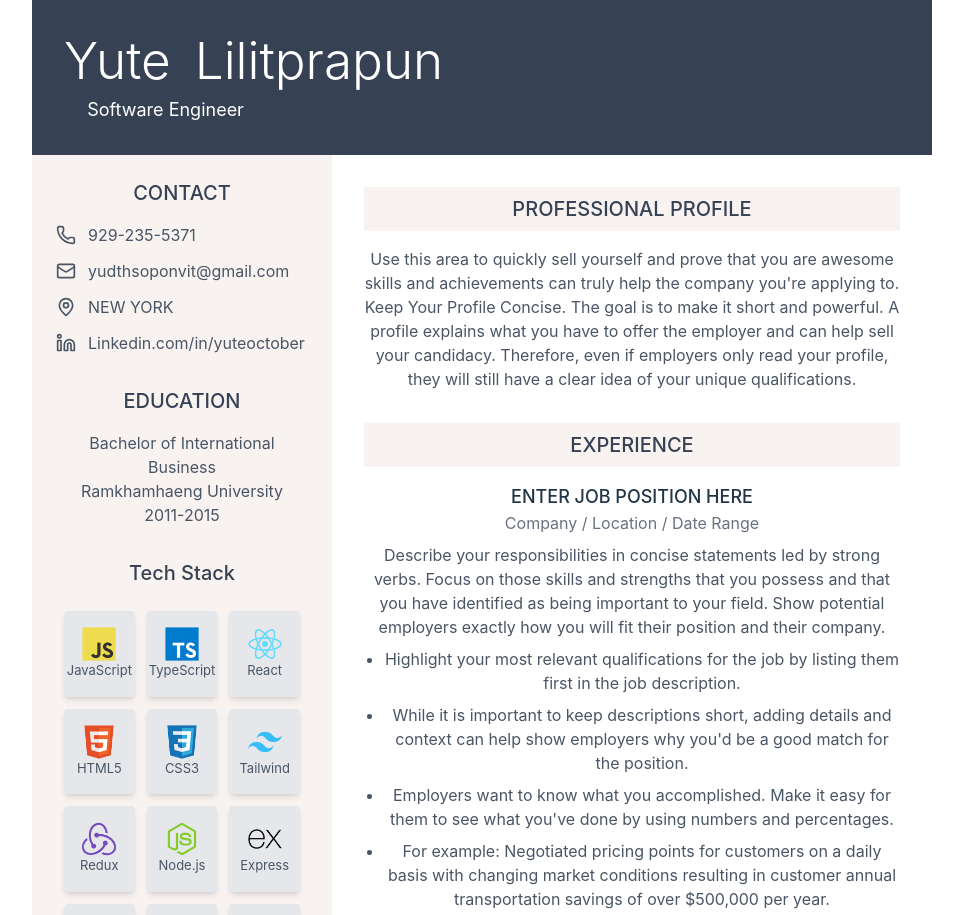
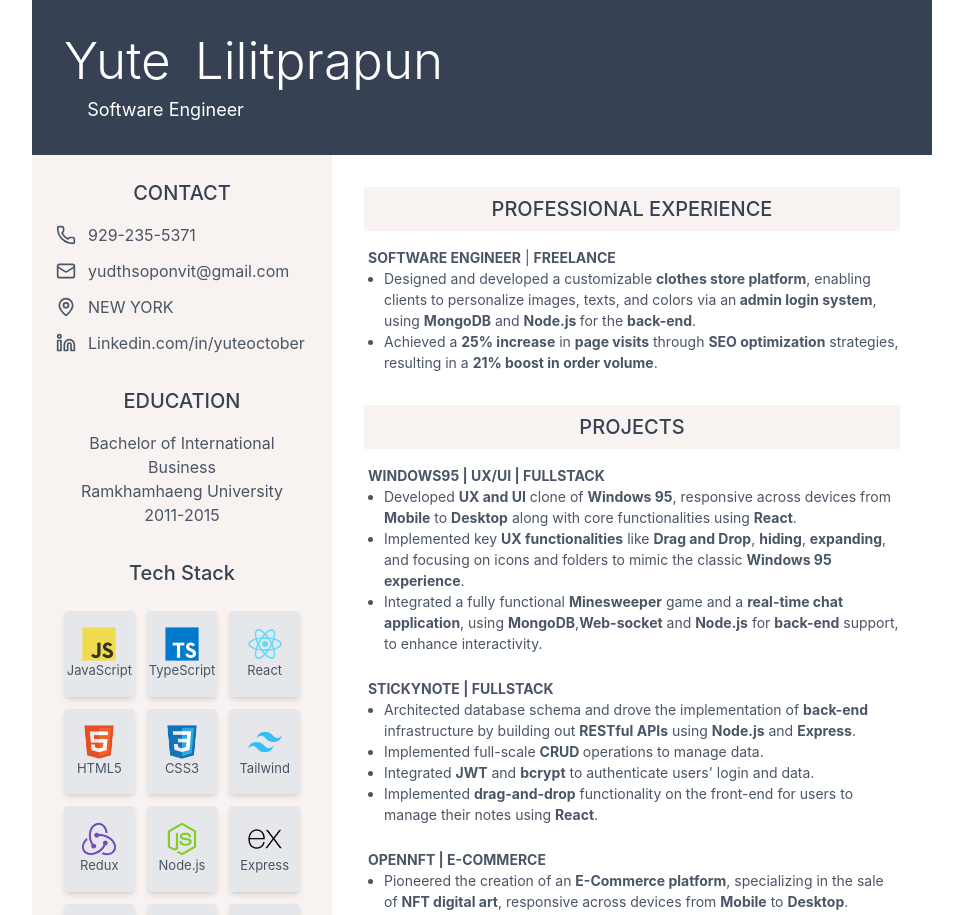
Before and after one commit to Yuteoctober/resume_web, a React (Vite) app: page / in a window 1280 px wide. Shown: the top 915 px of the page, without its empty margins (158-1121 px from the left). Built offline with nearby package versions, Linux system fonts and the light colour scheme.

Commit message:
added all the texts

```diff
--- a/src/components/resume.tsx
+++ b/src/components/resume.tsx
@@ -48,10 +48,106 @@ const techStack = [
   { name: "Mongoose", image: Mongoose },
   { name: "GitHub", image: GitHub },
   { name: "Postman", image: Postman },
+];
+
+const sectionOne = {
+  position: (
+    <>
+      <b>SOFTWARE ENGINEER</b> | <b>FREELANCE</b>
+    </>
+  ),
+  detail: [
+    <>
+      Designed and developed a customizable <b>clothes store platform</b>,
+      enabling clients to personalize images, texts, and colors via an
+      <b> admin login system</b>, using <b>MongoDB</b> and <b>Node.js </b>
+      for the <b>back-end</b>.
+    </>,
+    <>
+      Achieved a <b>25% increase</b> in <b>page visits</b> through <b>SEO optimization</b> strategies, resulting in a <b>21% boost in order volume</b>.
+    </>
+  ]
+};
+
+const sectionTwo = [
+  {
+    position: (
+      <>
+        <b>WINDOWS95 | UX/UI | FULLSTACK </b>
+      </>
+    ),
+    detail: [
+      <>
+        Developed <b>UX and UI</b> clone of <b>Windows 95</b>,
+        responsive across devices from <b>Mobile</b> to <b>Desktop</b> along with
+        core functionalities using <b>React</b>.
+      </>,
+      <>
+        Implemented key <b>UX functionalities</b> like <b>Drag and Drop</b>, <b>hiding</b>, <b>expanding</b>, and focusing on icons and
+        folders to mimic the classic <b>Windows 95 experience</b>.
+      </>,
+      <>
+        Integrated a fully functional <b>Minesweeper</b> game and a <b>real-time chat application</b>, using <b>MongoDB</b>,
+        <b>Web-socket</b> and <b>Node.js</b> for <b>back-end</b> support, to enhance interactivity.
+      </>
+    ]
+  },
+  {
+    position: (
+      <>
+        <b>STICKYNOTE | FULLSTACK</b>
+      </>
+    ),
+    detail: [
+      <>
+        Architected database schema and drove the implementation of <b>back-end</b> infrastructure by
+        building out <b>RESTful APIs</b> using <b>Node.js</b> and <b>Express</b>.
+      </>,
+      <>
+        Implemented full-scale <b>CRUD </b>operations to manage data.
+      </>,
+      <>
+        Integrated <b>JWT</b> and <b>bcrypt</b> to authenticate users' login and data.
+      </>,
+      <>
+        Implemented <b>drag-and-drop</b> functionality on the front-end for users to
+        manage their notes using <b>React</b>.
+      </>
+    ]
+  },
+  {
+    position: (
+      <>
+        <b>OPENNFT | E-COMMERCE</b>
+      </>
+    ),
+    detail: [
+      <>
+        Pioneered the creation of an <b>E-Commerce platform</b>, specializing in the sale of <b>NFT digital art</b>,
+        responsive across devices from <b>Mobile</b> to <b>Desktop</b>.
+      </>,
+      <>
+        Integrated <b>Axios</b> to fetch data from <b>API</b> to display on the <b>front-end</b>.
+      </>,
+      <>
+        Engineered and optimized <b>sorting algorithms</b> to enhance search and filter functionalities.
+      </>
+    ]
+  }
+];
 
 
 
-];
+
+function handleOpenLink(index:number) {
+  switch(index) {
+    case 0: window.open('https://yuteoctober.github.io/wins95Portfolio/', '_blank'); break;
+    case 1: window.open('https://opennft.netlify.app/', '_blank'); break;
+    case 2: window.open('https://fullstack-stickynotes.netlify.app/', '_blank'); break;
+    default: break;
+  }
+}
+
 
 
 
@@ -110,12 +206,10 @@ const techStack = [
             <div className="p-2 text-gray-600 grid grid-cols-3 gap-3">
               {techStack.map((icon, index) => (
                 <div
-                key={index}
-                className="bg-gray-200 p-4 flex flex-col items-center rounded-sm
-                           transition-transform transform hover:scale-105 shadow-md
-                           hover:shadow-lg duration-200"
-              >
-                  <img src={icon.image} alt={icon.name} className=" w-[34px]" />
+                  key={index}
+                  className="bg-gray-200 p-4 flex flex-col items-center rounded-sm transition-transform transform hover:scale-105 shadow-md hover:shadow-lg duration-200"
+                >
+                  <img src={icon.image} alt={icon.name} className="w-[34px]" />
                   <p className="text-[13px] cursor-default">{icon.name}</p>
                 </div>
               ))}
@@ -127,57 +221,37 @@ const techStack = [
         <div className="w-full md:w-2/3 p-8">
           <section className="mb-8">
             <div className="bg-[#f8f3f1] px-4 py-2 mb-4">
-              <h2 className="text-gray-700 font-medium text-xl">PROFESSIONAL PROFILE</h2>
+              <h2 className="text-gray-700 font-medium text-xl">PROFESSIONAL EXPERIENCE</h2>
             </div>
-            <p className="text-gray-600">
-              Use this area to quickly sell yourself and prove that you are awesome skills and achievements can truly
-              help the company you're applying to. Keep Your Profile Concise. The goal is to make it short and powerful.
-              A profile explains what you have to offer the employer and can help sell your candidacy. Therefore, even
-              if employers only read your profile, they will still have a clear idea of your unique qualifications.
-            </p>
+            <ul className="list-disc ml-1 text-gray-600 text-left text-[14px]">
+              {sectionOne.position}
+              {sectionOne.detail.map((text, index) => (
+                <li key={index} className="ml-4">
+                  {text}
+                </li>
+              ))}
+            </ul>
           </section>
 
           <section>
             <div className="bg-[#f8f3f1] px-4 py-2 mb-4">
-              <h2 className="text-gray-700 font-medium text-xl">EXPERIENCE</h2>
+              <h2 className="text-gray-700 font-medium text-xl">PROJECTS</h2>
             </div>
             <div className="space-y-6">
-              <div>
-                <h3 className="font-medium text-lg">ENTER JOB POSITION HERE</h3>
-                <p className="text-gray-500">Company / Location / Date Range</p>
-                <p className="mt-2 text-gray-600">
-                  Describe your responsibilities in concise statements led by strong verbs. Focus on those skills and
-                  strengths that you possess and that you have identified as being important to your field. Show
-                  potential employers exactly how you will fit their position and their company.
-                </p>
-                <ul className="list-disc ml-5 mt-2 space-y-2 text-gray-600">
-                  <li>
-                    Highlight your most relevant qualifications for the job by listing them first in the job
-                    description.
+            {sectionTwo.map((text, index) => (
+              <ul key={index} className="list-disc ml-1 text-gray-600 text-left text-[14px] cursor-pointer ">
+                <li className="cursor-pointer hover:text-blue-600 list-none w-fit transform origin-center hover:scale-105 transition-transform duration-500 "
+                  onClick={() => handleOpenLink(index)}
+                >
+                  {text.position}
+                </li>
+                {text.detail.map((textLi, liIndex) => (
+                  <li key={liIndex} className="ml-4 cursor-text">
+                    {textLi}
                   </li>
-                  <li>
-                    While it is important to keep descriptions short, adding details and context can help show employers
-                    why you'd be a good match for the position.
-                  </li>
-                  <li>
-                    Employers want to know what you accomplished. Make it easy for them to see what you've done by using
-                    numbers and percentages.
-                  </li>
-                  <li>
-                    For example: Negotiated pricing points for customers on a daily basis with changing market
-                    conditions resulting in customer annual transportation savings of over $500,000 per year.
-                  </li>
-                </ul>
-              </div>
-
-              <div>
-                <h3 className="font-medium text-lg">ENTER JOB POSITION HERE</h3>
-                <p className="text-gray-500">Company / Location / Date Range</p>
-                <p className="mt-2 text-gray-600">
-                  Describe your responsibilities in concise statements led by strong verbs. Focus on those skills and
-                  strengths that you possess and that you have identified as being important to your field.
-                </p>
-              </div>
+                ))}
+              </ul>
+            ))}
             </div>
           </section>
         </div>
```
